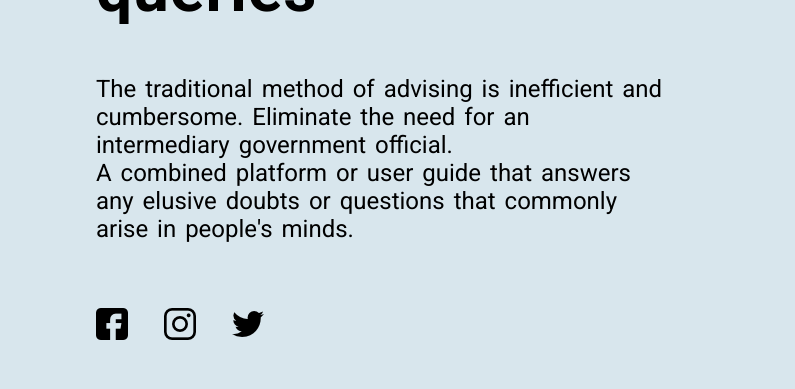
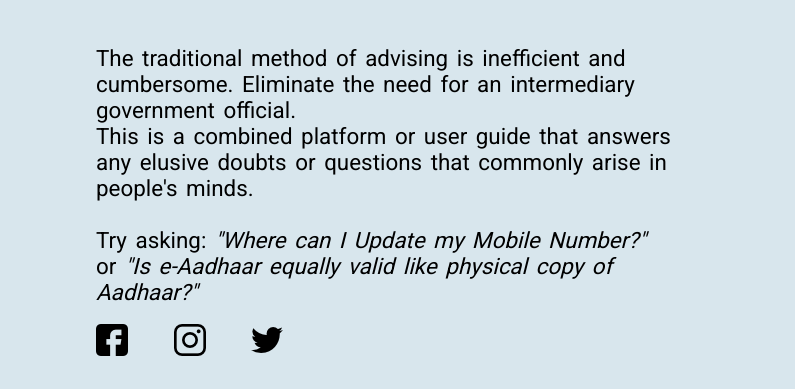
Before and after one commit to Sanket-Mathur/BotsUp, a plain HTML site: page index.html in a window 1280 px wide. Shown: the part 408-797 px from the top of the page, 0-795 px from the left. Drawn offline with Linux system fonts and the light colour scheme.

Commit message:
add: question hints

```diff
--- a/index.html
+++ b/index.html
@@ -22,7 +22,9 @@
                 <h1>AI advisory for all your Government queries</h1>
                 <h3>
                     The traditional method of advising is inefficient and cumbersome. Eliminate the need for an intermediary government official.<br>
-                    A combined platform or user guide that answers any elusive doubts or questions that commonly arise in people's minds.
+                    This is a combined platform or user guide that answers any elusive doubts or questions that commonly arise in people's minds.<br>
+                    <br>
+                    Try asking: <em>"Where can I Update my Mobile Number?"</em> or <em>"Is e-Aadhaar equally valid like physical copy of Aadhaar?"</em>
                 </h3>
             </section>
 
@@ -33,7 +35,6 @@
             </section>
         </div>
         <div class="chatbot">
-            <!-- Temporary chatbot -->
             <iframe width="350" height="430" allow="microphone;" src="https://console.dialogflow.com/api-client/demo/embedded/fafef020-d179-474f-8e16-d0bd490adc51" class="chatbot-agent" title="chatbot agent"></iframe>
         </div>
     </div>
--- a/style.css
+++ b/style.css
@@ -2,6 +2,9 @@
     --background-color: rgb(216, 230, 237);
     --text-color: rgb(0, 0, 0);
     --font: 'Roboto', sans-serif;
+    --content-font-size: 2.8vh;
+    --heading-font-size: 8vh;
+    --social-icon-size: 4vh;
 }
 
 * {
@@ -40,21 +43,19 @@
 }
 .title h1 {
     margin-bottom: 3rem;
-    font-size: 8vh;
+    font-size: var(--heading-font-size);
     word-spacing: 5px;
     letter-spacing: 1px;
 }
 .title h3 {
-    font-size: 3vh;
+    font-size: var(--content-font-size);
     font-weight: normal;
     word-spacing: 3px;
 }
-
 .social-icon {
-    height: 2rem;
-    margin: 1rem;
+    height: var(--social-icon-size);
+    margin: 0 2vw 0 1rem;
 }
-
 .chatbot-agent {
     height: 100%;
     width: 100%;
```
